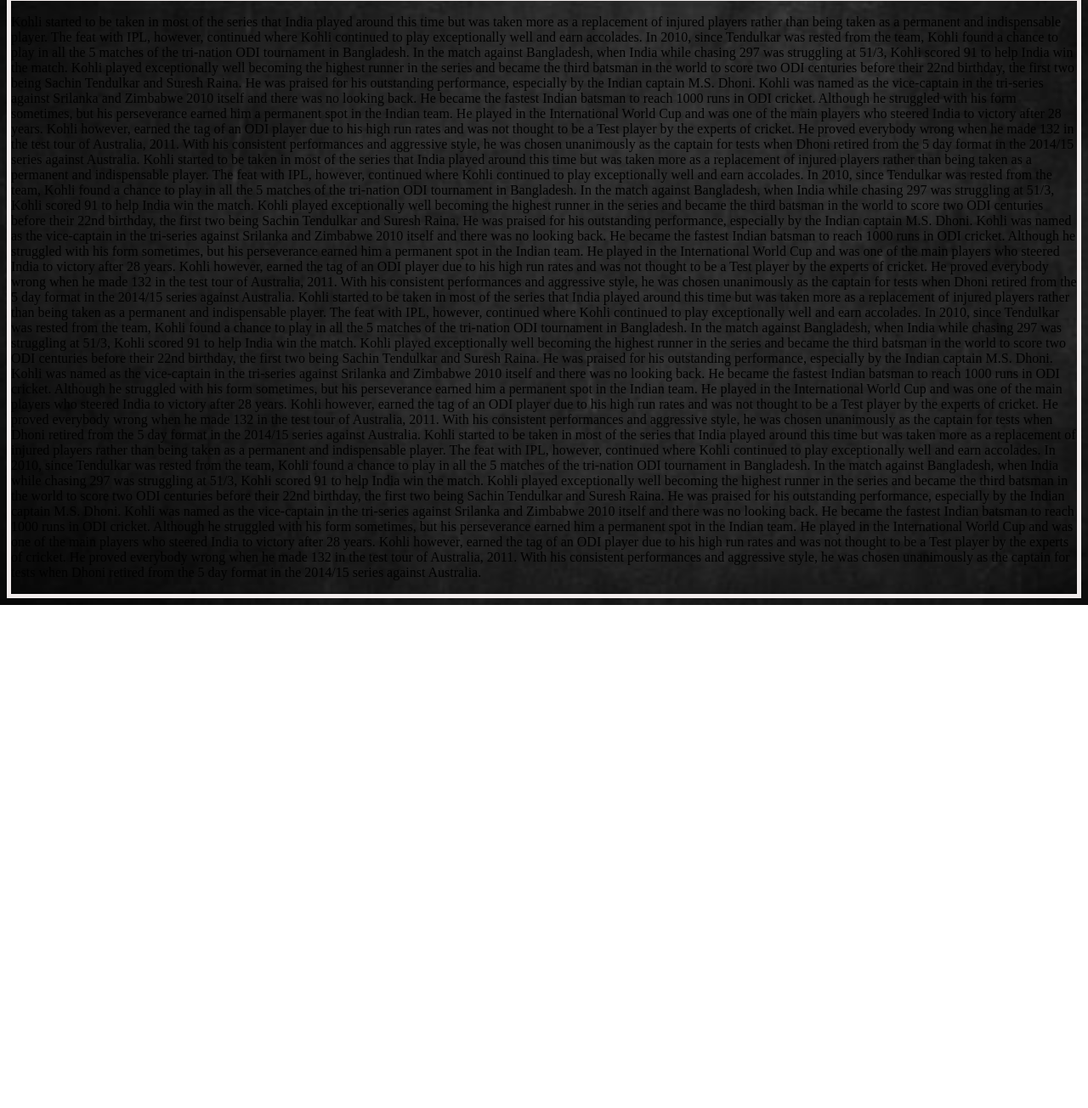
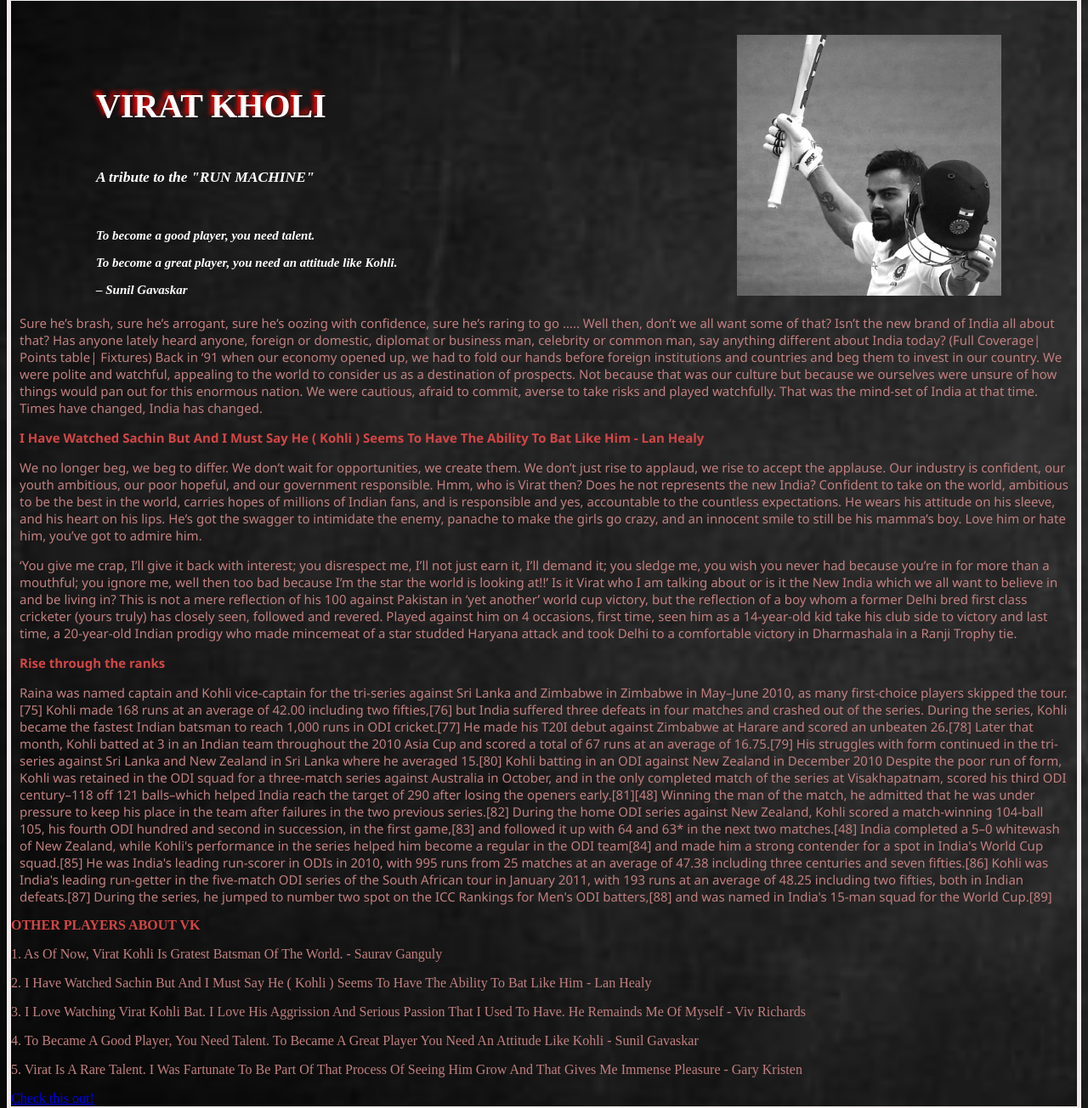
Before and after one commit to ashwitha12/OIBSIP_TASK_2, a plain HTML site: page index.html in a window 1280 px wide. Shown: the part 12-1316 px from the top of the page at 85% size. Before the commit the page ends 800 px from the top, so only its background shows below. Drawn offline with Linux system fonts and the light colour scheme.

Commit message:
Add files via upload

```diff
--- a/index.html
+++ b/index.html
@@ -3,93 +3,130 @@
 <head>
  <meta charset="UTF-8">
  <meta http-equiv="X-UA-Compatible" content="IE=edge">
- <meta name="viewport" content="width=, initial-scale=1.0">
+ <meta name="viewport" content="width=device-width, initial-scale=1.0">
  <link rel="stylesheet" href="tribute.css">
- <title>Document</title>
+ <title >TRIBUTE PAGE</title>
 </head>
 <body>
- <div class="header"></div>
- <p>
-  Kohli started to be taken in most of the series that India played around this time but was taken more as a replacement
-  of injured players rather than being taken as a permanent and indispensable player. The feat with IPL, however,
-  continued where Kohli continued to play exceptionally well and earn accolades.
 
-  In 2010, since Tendulkar was rested from the team, Kohli found a chance to play in all the 5 matches of the tri-nation
-  ODI tournament in Bangladesh. In the match against Bangladesh, when India while chasing 297 was struggling at 51/3,
-  Kohli scored 91 to help India win the match. Kohli played exceptionally well becoming the highest runner in the series
-  and became the third batsman in the world to score two ODI centuries before their 22nd birthday, the first two being
-  Sachin Tendulkar and Suresh Raina. He was praised for his outstanding performance, especially by the Indian captain M.S.
-  Dhoni.
+ <div class="vir">
+  <img src="virat.png">
+ </div>
+ <div class="head">
+    <h1>VIRAT KHOLI</h1>
+ </div>
+ <div class="sub">
+  <h3>A tribute to the "RUN MACHINE" </h3>
+ </div>
+<div class="tag">
+ <h4>
+    <p>To become a good player, you need talent.</p>
+   <p>To become a great player, you need an attitude like Kohli.</p>
+   <p>– Sunil Gavaskar</p>
+</h4>
 
-  Kohli was named as the vice-captain in the tri-series against Srilanka and Zimbabwe 2010 itself and there was no looking
-  back. He became the fastest Indian batsman to reach 1000 runs in ODI cricket. Although he struggled with his form
-  sometimes, but his perseverance earned him a permanent spot in the Indian team. He played in the International World Cup
-  and was one of the main players who steered India to victory after 28 years.
+</div>
+<div class="text">
+   <p>
+      Sure he’s brash, sure he’s arrogant, sure he’s oozing with confidence, sure he’s raring to go ….. Well then, don’t we
+      all want some of that? Isn’t the new brand of India all about that? Has anyone lately heard anyone, foreign or domestic,
+      diplomat or business man, celebrity or common man, say anything different about India today? (Full Coverage| Points
+      table| Fixtures)
 
-  Kohli however, earned the tag of an ODI player due to his high run rates and was not thought to be a Test player by the
-  experts of cricket. He proved everybody wrong when he made 132 in the test tour of Australia, 2011. With his consistent
-  performances and aggressive style, he was chosen unanimously as the captain for tests when Dhoni retired from the 5 day
-  format in the 2014/15 series against Australia.
-  Kohli started to be taken in most of the series that India played around this time but was taken more as a replacement
-  of injured players rather than being taken as a permanent and indispensable player. The feat with IPL, however,
-  continued where Kohli continued to play exceptionally well and earn accolades.
+      Back in ‘91 when our economy opened up, we had to fold our hands before foreign institutions and countries and beg them
+      to invest in our country. We were polite and watchful, appealing to the world to consider us as a destination of
+      prospects. Not because that was our culture but because we ourselves were unsure of how things would pan out for this
+      enormous nation.
 
-  In 2010, since Tendulkar was rested from the team, Kohli found a chance to play in all the 5 matches of the tri-nation
-  ODI tournament in Bangladesh. In the match against Bangladesh, when India while chasing 297 was struggling at 51/3,
-  Kohli scored 91 to help India win the match. Kohli played exceptionally well becoming the highest runner in the series
-  and became the third batsman in the world to score two ODI centuries before their 22nd birthday, the first two being
-  Sachin Tendulkar and Suresh Raina. He was praised for his outstanding performance, especially by the Indian captain M.S.
-  Dhoni.
+      We were cautious, afraid to commit, averse to take risks and played watchfully. That was the mind-set of India at that
+      time. Times have changed, India has changed.
 
-  Kohli was named as the vice-captain in the tri-series against Srilanka and Zimbabwe 2010 itself and there was no looking
-  back. He became the fastest Indian batsman to reach 1000 runs in ODI cricket. Although he struggled with his form
-  sometimes, but his perseverance earned him a permanent spot in the Indian team. He played in the International World Cup
-  and was one of the main players who steered India to victory after 28 years.
 
-  Kohli however, earned the tag of an ODI player due to his high run rates and was not thought to be a Test player by the
-  experts of cricket. He proved everybody wrong when he made 132 in the test tour of Australia, 2011. With his consistent
-  performances and aggressive style, he was chosen unanimously as the captain for tests when Dhoni retired from the 5 day
-  format in the 2014/15 series against Australia.
-  Kohli started to be taken in most of the series that India played around this time but was taken more as a replacement
-  of injured players rather than being taken as a permanent and indispensable player. The feat with IPL, however,
-  continued where Kohli continued to play exceptionally well and earn accolades.
+   </p>
+   <p>
 
-  In 2010, since Tendulkar was rested from the team, Kohli found a chance to play in all the 5 matches of the tri-nation
-  ODI tournament in Bangladesh. In the match against Bangladesh, when India while chasing 297 was struggling at 51/3,
-  Kohli scored 91 to help India win the match. Kohli played exceptionally well becoming the highest runner in the series
-  and became the third batsman in the world to score two ODI centuries before their 22nd birthday, the first two being
-  Sachin Tendulkar and Suresh Raina. He was praised for his outstanding performance, especially by the Indian captain M.S.
-  Dhoni.
+     <b style="color: rgb(212, 70, 70);">I Have Watched Sachin But And I Must Say He ( Kohli ) Seems To Have The Ability To Bat Like Him - Lan Healy</b>
+   </p>
+   <p>
+      We no longer beg, we beg to differ. We don’t wait for opportunities, we create them. We don’t just rise to applaud, we
+      rise to accept the applause. Our industry is confident, our youth ambitious, our poor hopeful, and our government
+      responsible.
 
-  Kohli was named as the vice-captain in the tri-series against Srilanka and Zimbabwe 2010 itself and there was no looking
-  back. He became the fastest Indian batsman to reach 1000 runs in ODI cricket. Although he struggled with his form
-  sometimes, but his perseverance earned him a permanent spot in the Indian team. He played in the International World Cup
-  and was one of the main players who steered India to victory after 28 years.
+      Hmm, who is Virat then? Does he not represents the new India? Confident to take on the world, ambitious to be the best
+      in the world, carries hopes of millions of Indian fans, and is responsible and yes, accountable to the countless
+      expectations.
 
-  Kohli however, earned the tag of an ODI player due to his high run rates and was not thought to be a Test player by the
-  experts of cricket. He proved everybody wrong when he made 132 in the test tour of Australia, 2011. With his consistent
-  performances and aggressive style, he was chosen unanimously as the captain for tests when Dhoni retired from the 5 day
-  format in the 2014/15 series against Australia.
-  Kohli started to be taken in most of the series that India played around this time but was taken more as a replacement
-  of injured players rather than being taken as a permanent and indispensable player. The feat with IPL, however,
-  continued where Kohli continued to play exceptionally well and earn accolades.
+      He wears his attitude on his sleeve, and his heart on his lips. He’s got the swagger to intimidate the enemy, panache to
+      make the girls go crazy, and an innocent smile to still be his mamma’s boy. Love him or hate him, you’ve got to admire
+      him.
 
-  In 2010, since Tendulkar was rested from the team, Kohli found a chance to play in all the 5 matches of the tri-nation
-  ODI tournament in Bangladesh. In the match against Bangladesh, when India while chasing 297 was struggling at 51/3,
-  Kohli scored 91 to help India win the match. Kohli played exceptionally well becoming the highest runner in the series
-  and became the third batsman in the world to score two ODI centuries before their 22nd birthday, the first two being
-  Sachin Tendulkar and Suresh Raina. He was praised for his outstanding performance, especially by the Indian captain M.S.
-  Dhoni.
 
-  Kohli was named as the vice-captain in the tri-series against Srilanka and Zimbabwe 2010 itself and there was no looking
-  back. He became the fastest Indian batsman to reach 1000 runs in ODI cricket. Although he struggled with his form
-  sometimes, but his perseverance earned him a permanent spot in the Indian team. He played in the International World Cup
-  and was one of the main players who steered India to victory after 28 years.
+   </p>
+   <p>
+      ‘You give me crap, I’ll give it back with interest; you disrespect me, I’ll not just earn it, I’ll demand it; you sledge
+      me, you wish you never had because you’re in for more than a mouthful; you ignore me, well then too bad because I’m the
+      star the world is looking at!!’
 
-  Kohli however, earned the tag of an ODI player due to his high run rates and was not thought to be a Test player by the
-  experts of cricket. He proved everybody wrong when he made 132 in the test tour of Australia, 2011. With his consistent
-  performances and aggressive style, he was chosen unanimously as the captain for tests when Dhoni retired from the 5 day
-  format in the 2014/15 series against Australia.
- </p>
+      Is it Virat who I am talking about or is it the New India which we all want to believe in and be living in?
+
+      This is not a mere reflection of his 100 against Pakistan in ‘yet another’ world cup victory, but the reflection of a
+      boy whom a former Delhi bred first class cricketer (yours truly) has closely seen, followed and revered.
+
+      Played against him on 4 occasions, first time, seen him as a 14-year-old kid take his club side to victory and last
+      time, a 20-year-old Indian prodigy who made mincemeat of a star studded Haryana attack and took Delhi to a comfortable
+      victory in Dharmashala in a Ranji Trophy tie.
+   </p>
+   <p>
+      <b style="color: rgb(212, 70, 70);">Rise through the ranks</b>
+   </p>
+   <p>
+      Raina was named captain and Kohli vice-captain for the tri-series against Sri Lanka and Zimbabwe in Zimbabwe in May–June
+      2010, as many first-choice players skipped the tour.[75] Kohli made 168 runs at an average of 42.00 including two
+      fifties,[76] but India suffered three defeats in four matches and crashed out of the series. During the series, Kohli
+      became the fastest Indian batsman to reach 1,000 runs in ODI cricket.[77] He made his T20I debut against Zimbabwe at
+      Harare and scored an unbeaten 26.[78] Later that month, Kohli batted at 3 in an Indian team throughout the 2010 Asia Cup
+      and scored a total of 67 runs at an average of 16.75.[79] His struggles with form continued in the tri-series against
+      Sri Lanka and New Zealand in Sri Lanka where he averaged 15.[80]
+
+
+      Kohli batting in an ODI against New Zealand in December 2010
+      Despite the poor run of form, Kohli was retained in the ODI squad for a three-match series against Australia in October,
+      and in the only completed match of the series at Visakhapatnam, scored his third ODI century–118 off 121 balls–which
+      helped India reach the target of 290 after losing the openers early.[81][48] Winning the man of the match, he admitted
+      that he was under pressure to keep his place in the team after failures in the two previous series.[82] During the home
+      ODI series against New Zealand, Kohli scored a match-winning 104-ball 105, his fourth ODI hundred and second in
+      succession, in the first game,[83] and followed it up with 64 and 63* in the next two matches.[48] India completed a 5–0
+      whitewash of New Zealand, while Kohli's performance in the series helped him become a regular in the ODI team[84] and
+      made him a strong contender for a spot in India's World Cup squad.[85] He was India's leading run-scorer in ODIs in
+      2010, with 995 runs from 25 matches at an average of 47.38 including three centuries and seven fifties.[86]
+
+      Kohli was India's leading run-getter in the five-match ODI series of the South African tour in January 2011, with 193
+      runs at an average of 48.25 including two fifties, both in Indian defeats.[87] During the series, he jumped to number
+      two spot on the ICC Rankings for Men's ODI batters,[88] and was named in India's 15-man squad for the World Cup.[89]
+   </p>
+</div>
+
+   <b style="color: rgb(212, 70, 70) ;">OTHER PLAYERS ABOUT VK</b>
+    <p style="color:rgb(194, 127, 127);">
+      1.  As Of Now, Virat Kohli Is Gratest Batsman Of The World. - Saurav Ganguly
+   </p>
+   <p style="color:rgb(194, 127, 127) ;">
+      2.  I Have Watched Sachin But And I Must Say He ( Kohli ) Seems To Have The Ability To Bat Like Him - Lan Healy
+   </p>
+   <p style="color:rgb(194, 127, 127) ;">
+      3.  I Love Watching Virat Kohli Bat. I Love His Aggrission And Serious Passion That I Used To Have. He Remainds Me Of Myself
+             - Viv Richards
+   </p>
+   <p style="color:rgb(194, 127, 127) ;">
+      4.  To Became A Good Player, You Need Talent. To Became A Great Player You Need An Attitude Like Kohli - Sunil Gavaskar
+   </p>
+   <p style="color:rgb(194, 127, 127) ;">
+      5.  Virat Is A Rare Talent. I Was Fartunate To Be Part Of That Process Of Seeing Him Grow And That Gives Me Immense Pleasure
+           - Gary Kristen
+    </p>
+
+   <a href="https://youtu.be/s95LnoIcOYE">Check this out!</a>
+
+
 </body>
 </html>
```
